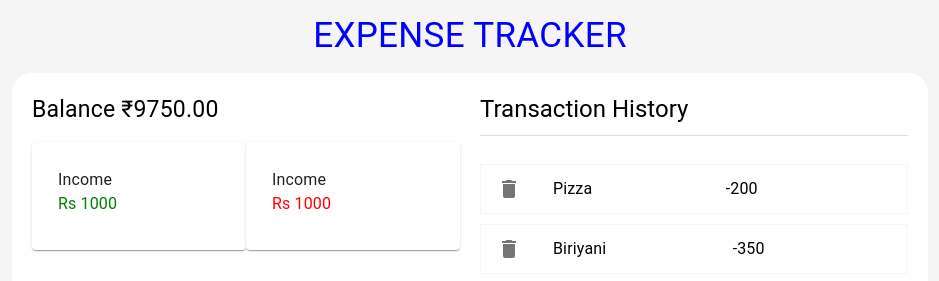
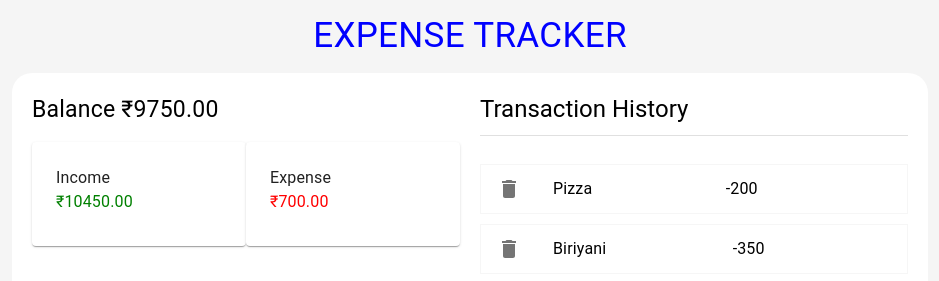
Before and after one commit to sarojvrc/Expense-Tracker, a React (Create React App) app: page / in a window 1280 px wide. Shown: the top 281 px of the page, without its empty margins (170-1109 px from the left). Built offline with nearby package versions, Linux system fonts and the light colour scheme.

Commit message:
expense card updated

```diff
--- a/src/Components/ExpenseCard.js
+++ b/src/Components/ExpenseCard.js
@@ -11,7 +11,7 @@ const useStyle = makeStyles({
   container: {
     display: "flex",
     "& > *": {
-      padding: 10,
+      padding: 8,
       flex: 1,
     },
   },
@@ -23,21 +23,24 @@ const useStyle = makeStyles({
   },
 });
 
-function ExpenseCard() {
+function ExpenseCard({transactions}) {
   const classes = useStyle();
+  const amount = transactions.map(transaction => transaction.amount);
+  const income = amount.filter(item => item > 0).reduce((acc, item) => (acc += item), 0).toFixed(2);
+  const expense = (amount.filter(item => item < 0).reduce((acc, item) => (acc += item), 0) * -1).toFixed(2);
   return (
     <Box className={classes.container}>
       <Card>
         <CardContent>
           <Typography>Income</Typography>
-          <Typography className={classes.income}>Rs 1000</Typography>
+          <Typography className={classes.income}>₹{income}</Typography>
         </CardContent>
       </Card>
 
       <Card>
         <CardContent>
-          <Typography>Income</Typography>
-          <Typography className={classes.expense}>Rs 1000</Typography>
+          <Typography>Expense</Typography>
+          <Typography className={classes.expense}>₹{expense}</Typography>
         </CardContent>
       </Card>
     </Box>
```
